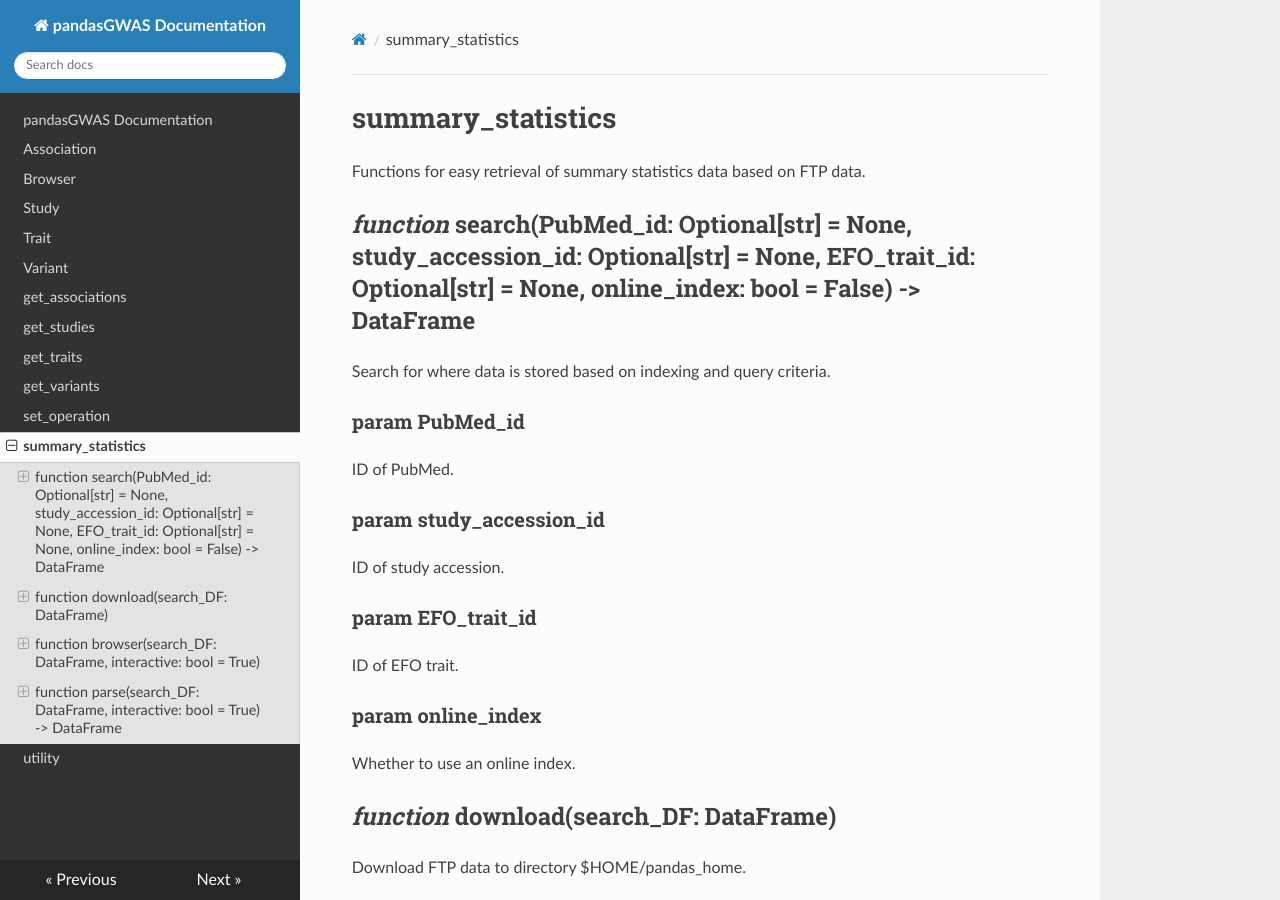
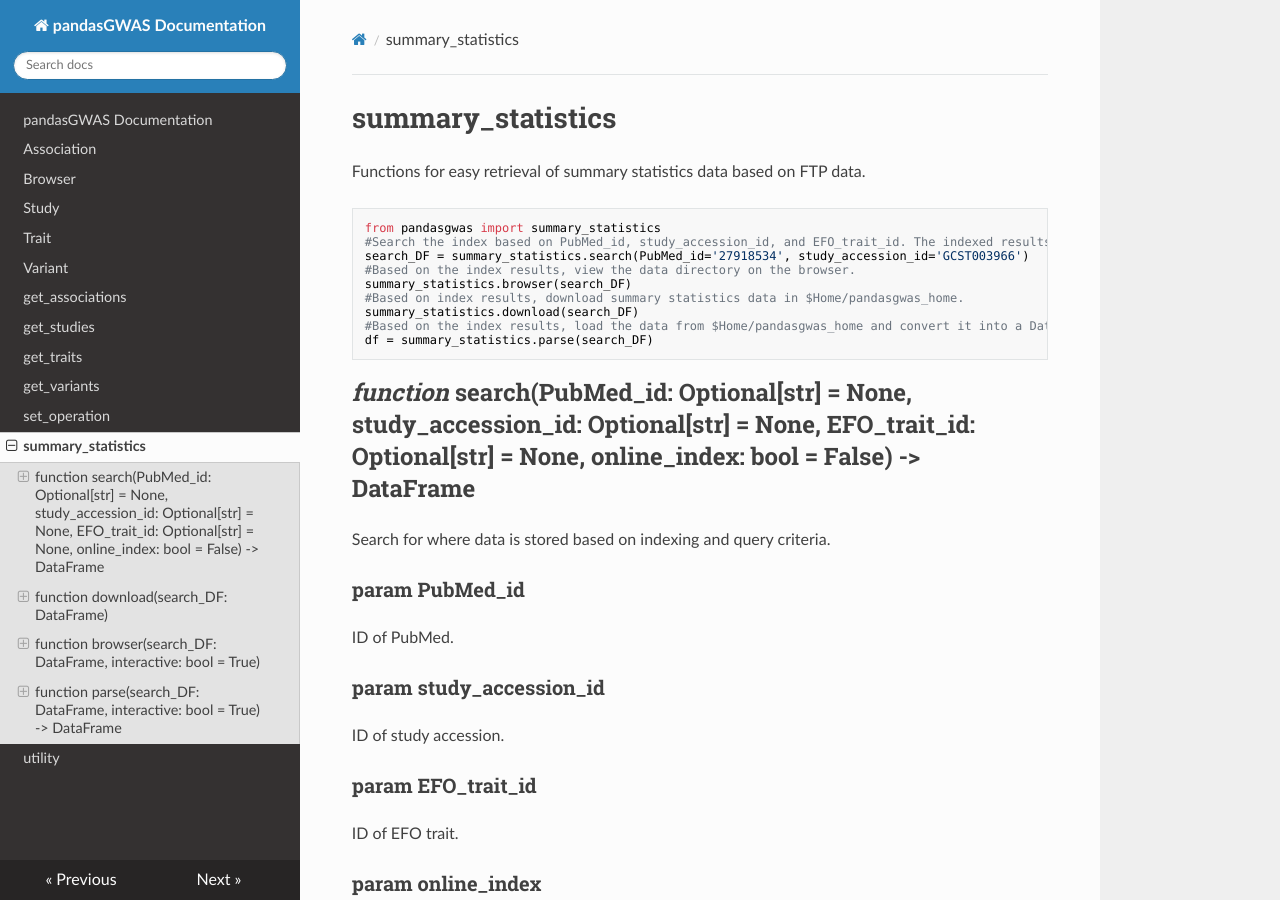
Before and after one commit to CaoTianze/pandasgwas, an MkDocs documentation site: the page built from docs/summary_statistics.md, in a window 1280 px wide and 900 px high. Built offline with MkDocs 1.6.1, drawn with Linux system fonts in a browser that asks for light colours; nearby versions of some CDN libraries.

````diff
--- a/docs/summary_statistics.md
+++ b/docs/summary_statistics.md
@@ -1,7 +1,17 @@
 # summary_statistics
 
 Functions for easy retrieval of summary statistics data based on FTP data.
-
+```Python
+from pandasgwas import summary_statistics
+#Search the index based on PubMed_id, study_accession_id, and EFO_trait_id. The indexed results will be returned as a DataFrame.
+search_DF = summary_statistics.search(PubMed_id='27918534', study_accession_id='GCST003966')
+#Based on the index results, view the data directory on the browser.
+summary_statistics.browser(search_DF)
+#Based on index results, download summary statistics data in $Home/pandasgwas_home.
+summary_statistics.download(search_DF)
+#Based on the index results, load the data from $Home/pandasgwas_home and convert it into a DataFrame.
+df = summary_statistics.parse(search_DF)
+```
 ## *function* search(PubMed_id: Optional[str] = None, study_accession_id: Optional[str] = None, EFO_trait_id: Optional[str] = None, online_index: bool = False) -> DataFrame
 Search for where data is stored based on indexing and query criteria.
 ### param PubMed_id
````
Also changed, not shown: docs/utility.md (+10 -0 lines), 1 other file.
